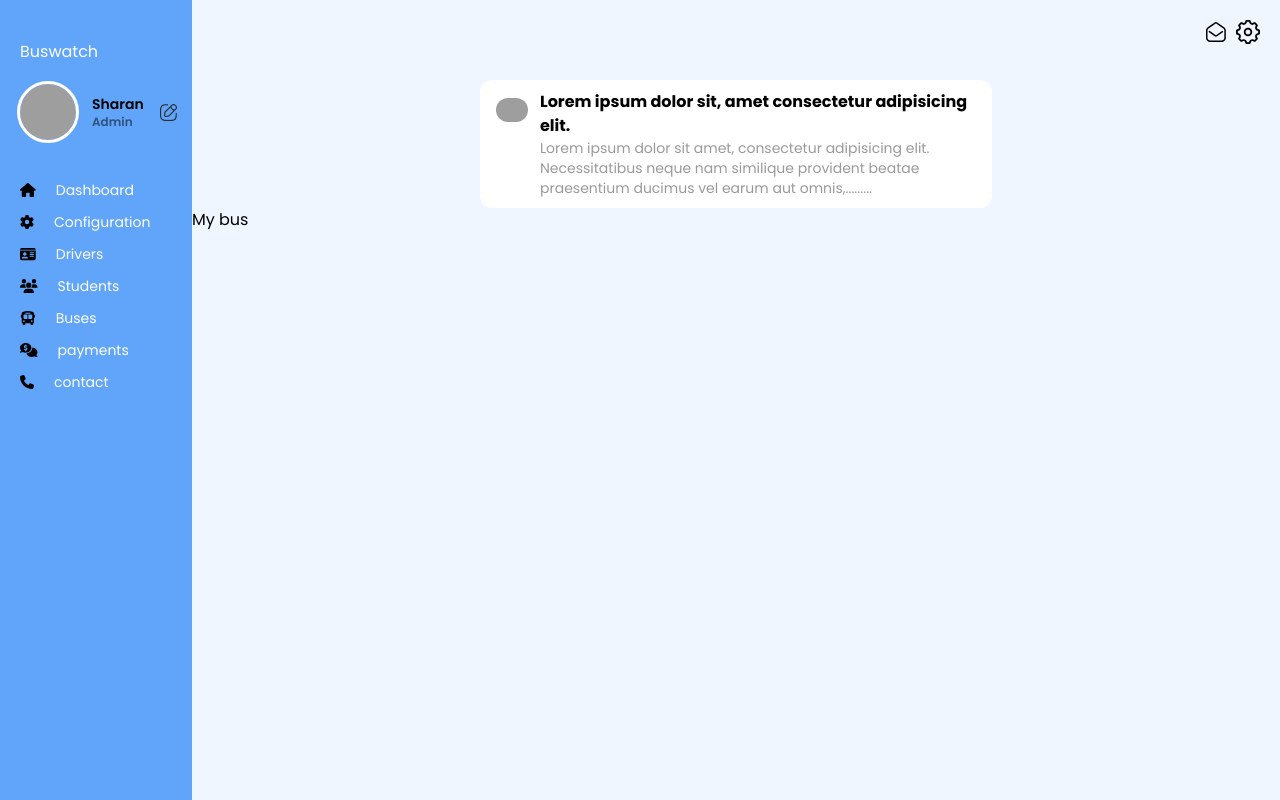
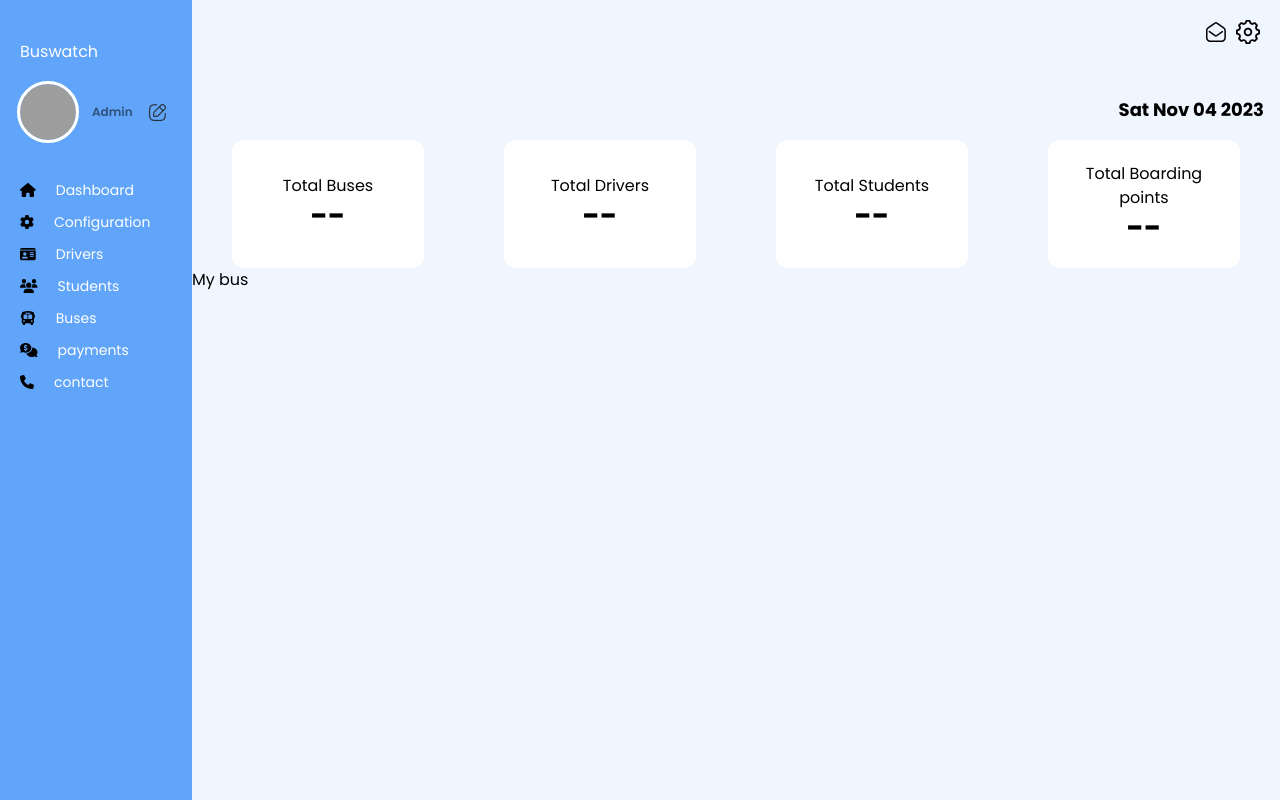
Before and after one commit to vikasrai19/adbs_web_frontend, a React (Vite) app in the folder client/: page /Home in a window 1280 px wide. Built offline with nearby package versions, Linux system fonts and the light colour scheme; no server answers; grey boxes are pictures that could not be loaded.

Commit message:
updated dashboard contents

```diff
--- a/client/src/components/Dashboard/Dashboard.jsx
+++ b/client/src/components/Dashboard/Dashboard.jsx
@@ -1,11 +1,75 @@
-import React from 'react'
+import React, { useEffect, useState } from 'react'
 import Header from '../bars/Header'
+import axios from 'axios'
 
 function Dashboard() {
+  const [date, setDate] = useState(new Date());
+  const[busCount,setBuscount]=useState();
+  const[driverCount,setDrivercount]=useState();
+  const[studentCount,setStudentCount]=useState();
+  const[pointsCount,setPointsCount]=useState();
+  useState(new Date());
+
+const busData=async (e)=>{
+  try {
+    const { data, status } = await axios.get(
+      `http://localhost:3000/web/api/busescount`);
+
+      setBuscount(data[0].buses)
+    console.log(busCount)
+
+  } catch (error) {
+    console.log('error ', error)
+  }
+}
+const driverData=async (e)=>{
+  try {
+    const { data, status } = await axios.get(
+      `http://localhost:3000/web/api/drivercount`);
+
+      setDrivercount(data[0].drivers)
+    console.log(driverCount)
+
+  } catch (error) {
+    console.log('error ', error)
+  }
+}
+const studentData=async (e)=>{
+  try {
+    const { data, status } = await axios.get(
+      `http://localhost:3000/web/api/studentscount`);
+
+      setStudentCount(data[0].students)
+    console.log(studentCount)
+
+  } catch (error) {
+    console.log('error ', error)
+  }
+}
+const pointsData=async (e)=>{
+  try {
+    const { data, status } = await axios.get(
+      `http://localhost:3000/web/api/boardingpointcount`);
+
+      setPointsCount(data[0].points)
+    console.log(pointsCount)
+
+  } catch (error) {
+    console.log('error ', error)
+  }
+}
+
+useEffect(()=>{
+  busData();
+  driverData();
+  studentData();
+  pointsData()
+},[])
+
   return (
     <div className='bg-secondary md:w-[75vw] lg:w-[85vw] mt-20'>
     <div className='w-full' id='homeground'>
-        <div className='w-[90vw] md:w-[40vw] h-[8rem] bg-white rounded-xl mx-auto flex flex-col justify-center p-4'>
+        {/* <div className='w-[90vw] md:w-[40vw] h-[8rem] bg-white rounded-xl mx-auto flex flex-col justify-center p-4'>
           <div className='flex  justify-center items-start gap-3' id='notifications' >
             <img src="https://www.diethelmtravel.com/wp-content/uploads/2016/04/bill-gates-wealthiest-person.jpg" alt="icon" className='w-8 rounded-full my-2' />
             <div>
@@ -13,6 +77,28 @@ function Dashboard() {
               <h2 className='break-words text-xs md:text-sm text-black/40'>Lorem ipsum dolor sit amet, consectetur adipisicing elit. Necessitatibus neque nam similique provident beatae praesentium ducimus vel earum aut omnis,.........</h2>
             </div>
           </div>
+        </div> */}
+         <div>
+         <div className='w-full flex justify-end p-4'> <h1 className='text-lg font-bold'>{date. toDateString()}</h1> </div>
+         </div>
+        <div className='flex'>
+          <div className='w-[90vw] md:w-[15vw] h-[8rem] bg-white rounded-xl mx-auto flex flex-col justify-center p-4 text-center'>
+            <h1 className='font-esmibold '>Total Buses</h1>
+            {busCount?(<span className='font-bold text-3xl'>{busCount}</span>):(<span className='font-bold text-3xl'>--</span>)}
+          </div>
+          <div className='w-[90vw] md:w-[15vw] h-[8rem] bg-white rounded-xl mx-auto flex flex-col justify-center p-4 text-center'>
+            <h1 className='font-esmibold '>Total Drivers</h1>
+            {driverCount?(<span className='font-bold text-3xl'>{driverCount}</span>):(<span className='font-bold text-3xl'>--</span>)}
+          </div>
+          <div className='w-[90vw] md:w-[15vw] h-[8rem] bg-white rounded-xl mx-auto flex flex-col justify-center p-4 text-center'>
+            <h1 className='font-esmibold '>Total Students</h1>
+            {studentCount?(<span className='font-bold text-3xl'>{studentCount}</span>):(<span className='font-bold text-3xl'>--</span>)}
+          </div>
+          <div className='w-[90vw] md:w-[15vw] h-[8rem] bg-white rounded-xl mx-auto flex flex-col justify-center p-4 text-center'>
+            <h1 className='font-esmibold '>Total Boarding points</h1>
+            {pointsCount?(<span className='font-bold text-3xl'>{pointsCount}</span>):(<span className='font-bold text-3xl'>--</span>)}
+          </div>
+
         </div>
         <div>
            <h1>My bus</h1>
--- a/client/src/components/bars/SideBar.jsx
+++ b/client/src/components/bars/SideBar.jsx
@@ -7,6 +7,8 @@ function Sidebar() {
   const [mobiledraw, setMobiledraw] = useState('hidden');
   const [current,setCurrent]=useState('');
   const navigate=useNavigate()
+  const username=localStorage.getItem('name')
+
   return (
     <div className='min-h-screen flex relative bg-blue-50 text-white'>
 
@@ -23,7 +25,7 @@ function Sidebar() {
 
                 <div className='w-14 h-14 rounded-xl object-fill overflow-hidden outline outline-slate-50'> <img src="https://www.diethelmtravel.com/wp-content/uploads/2016/04/bill-gates-wealthiest-person.jpg" alt="icon" /></div>
                 <div>
-                  <h1 className=' text-2xl font-semibold'>Sharan</h1>
+                  <h1 className=' text-2xl font-semibold'>{username}</h1>
                   <h1 className='text-md opacity-50 font-semibold'>student</h1>
                 </div>
 
@@ -50,7 +52,7 @@ function Sidebar() {
           <div className='flex items-center gap-4'>
           <img className="w-14 h-14 rounded-full outline" src="https://www.diethelmtravel.com/wp-content/uploads/2016/04/bill-gates-wealthiest-person.jpg" alt="Jese image"/>
             <div>
-              <h1 className='text-black text-md lg:text-sm font-semibold'>Sharan</h1>
+              <h1 className='text-black text-md lg:text-sm font-semibold'>{username}</h1>
               <h1 className='text-black text-md lg:text-xs opacity-50 font-semibold'>Admin</h1>
             </div>
             <img src="/icons/editprofile.png" alt="" />
```
